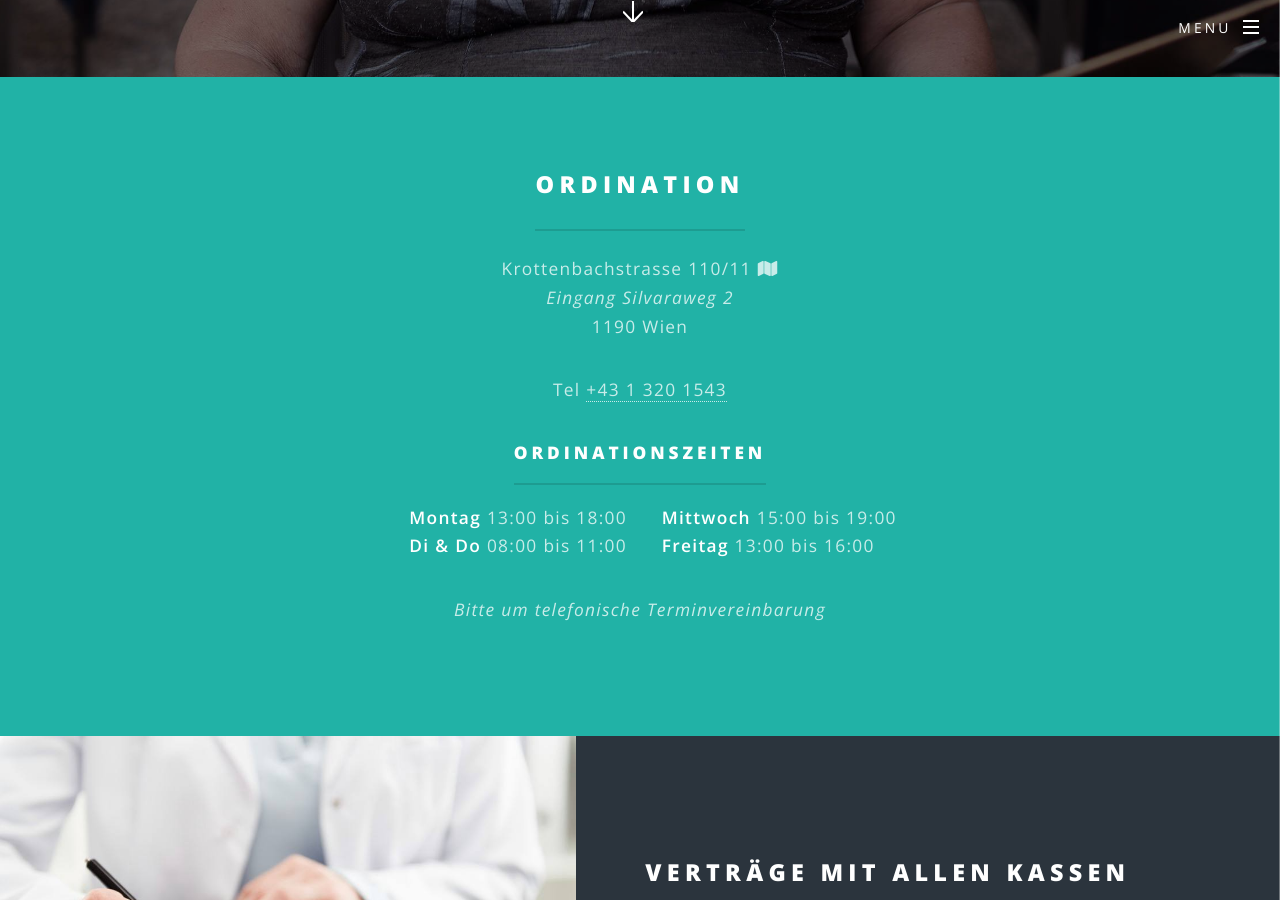
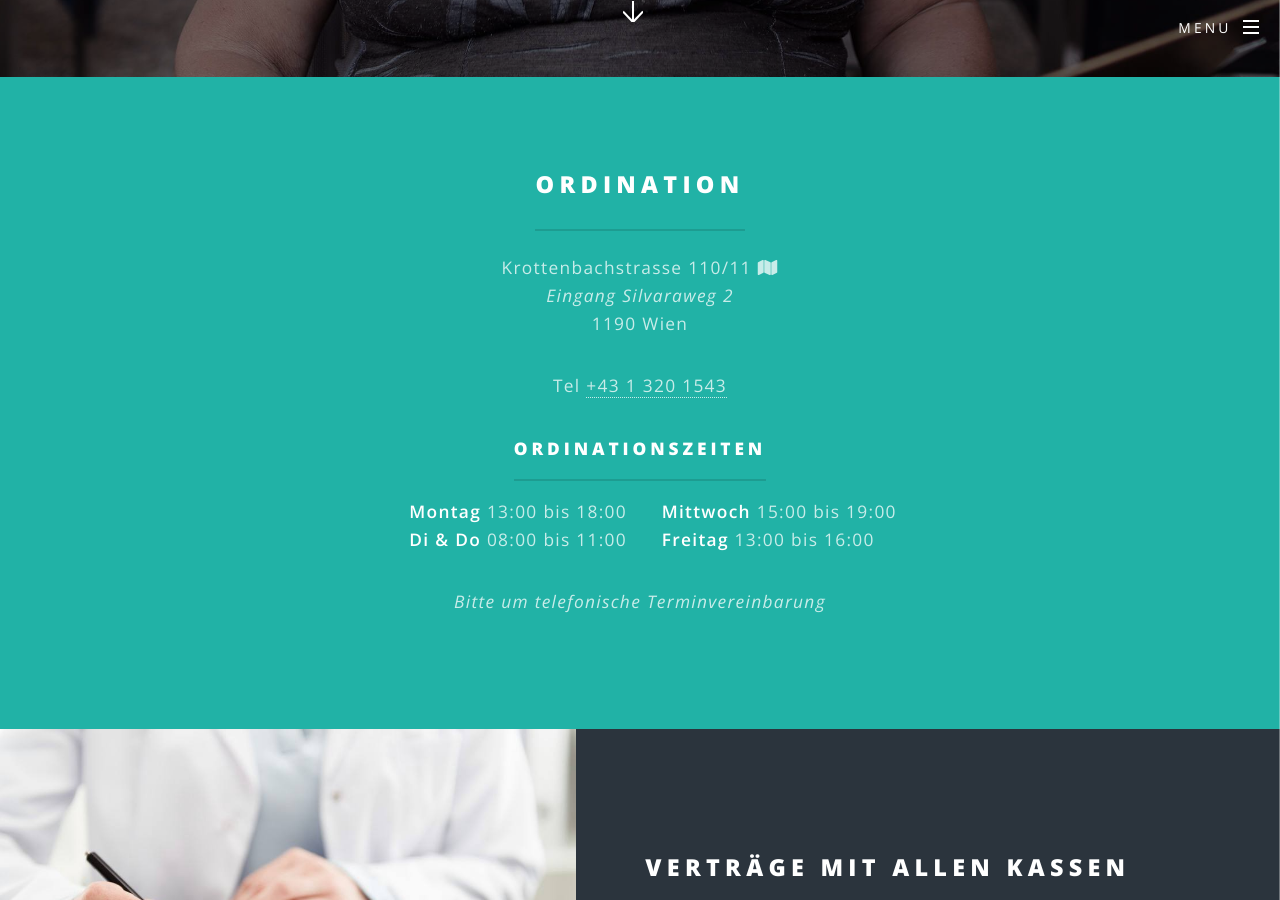
Before and after one commit to patrickfav/website-dr-sel, a Jekyll site: the page built from page_index.html, in a window 1280 px wide and 900 px high, scrolled down 823 px. Built offline with Jekyll 4.4.1, drawn with Linux system fonts in a browser that asks for light colours.

Commit message:
Decrease line height

```diff
--- a/css/main.scss
+++ b/css/main.scss
@@ -60,7 +60,7 @@ $baseurl: '#{$site_baseurl}/images';
 		font-size: 16pt;
 		font-weight: _font(weight);
 		letter-spacing: _size(letter-spacing);
-		line-height: 1.65em;
+		line-height: 1.60em;
 
 		@include breakpoint(xlarge) {
 			font-size: 14pt;
```
